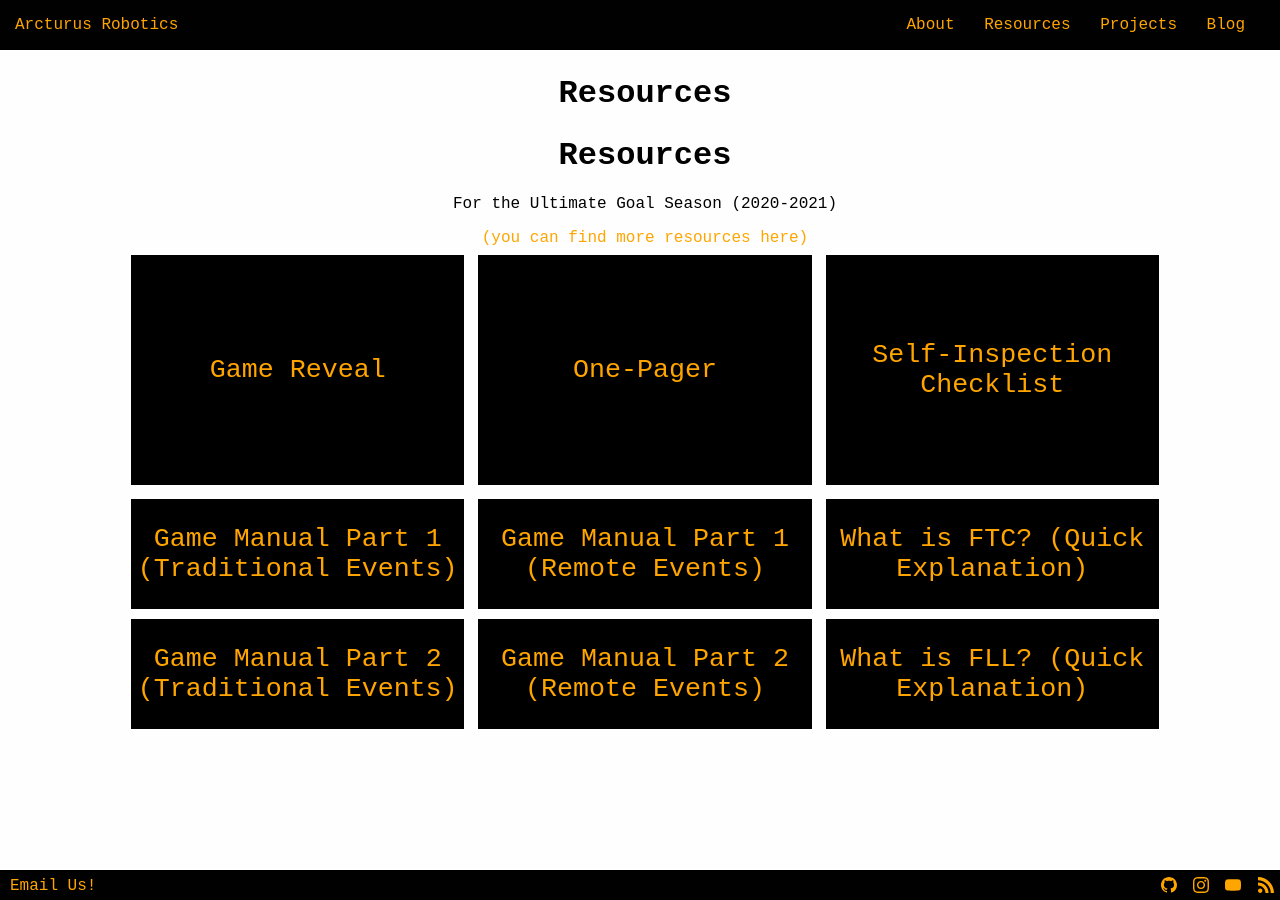
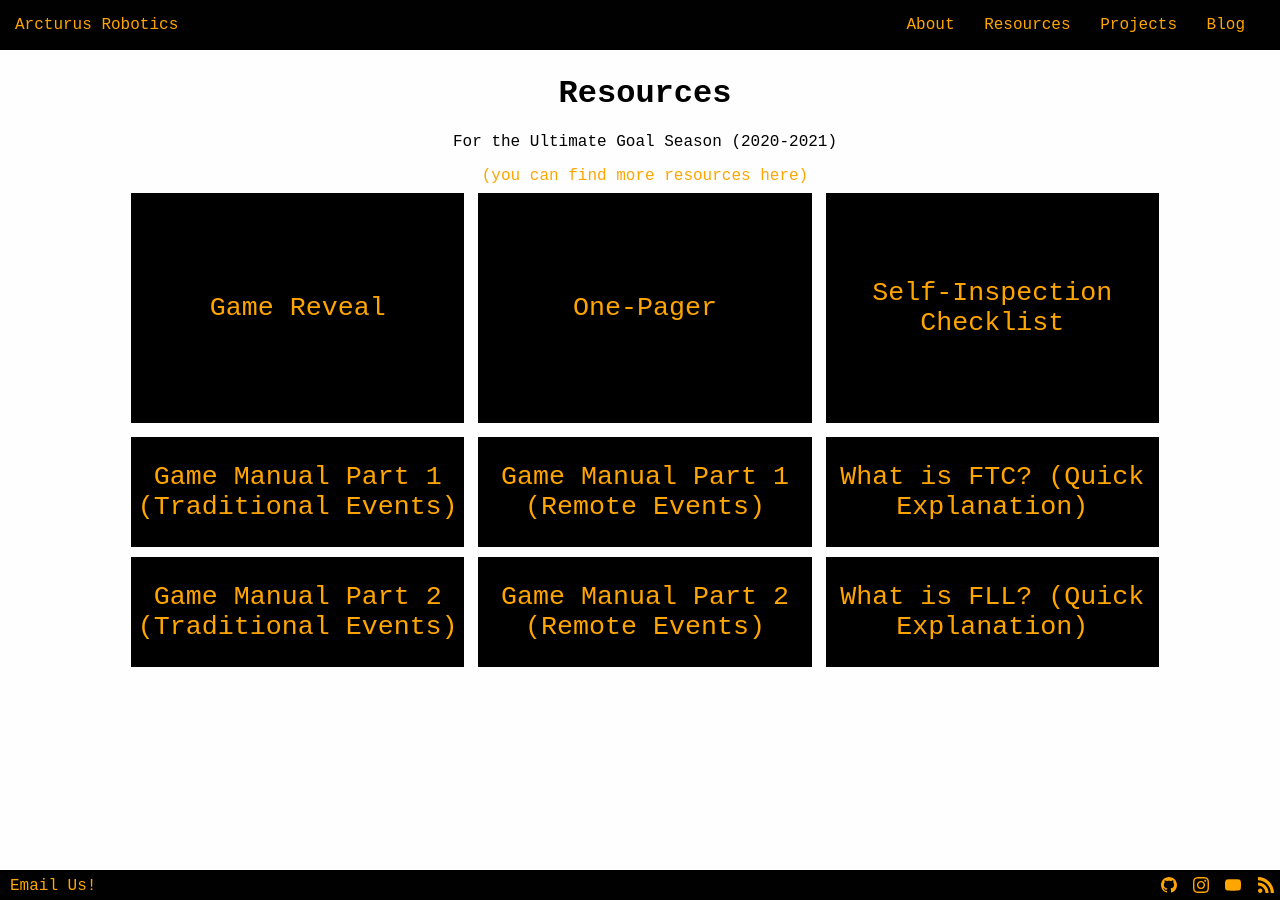
Before and after one commit to arcturus-robotics/arcturusrobotics.com, a Jekyll site: the page built from resources.html, in a window 1280 px wide. Built offline with Jekyll 4.4.1, drawn with Linux system fonts in a browser that asks for light colours.

Commit message:
duplication glitch... fixed...

```diff
--- a/resources.html
+++ b/resources.html
@@ -4,7 +4,6 @@ layout: default
 ---
 
 <!-- Sphere Obama -->
-<h1>{{- page.title -}}</h1>
 <div style="text-align: center;">
     <p>For the Ultimate Goal Season (2020-2021)</p>
     <a href="{{- site.data.links.game_and_season_info -}}">(you can find more resources
```
